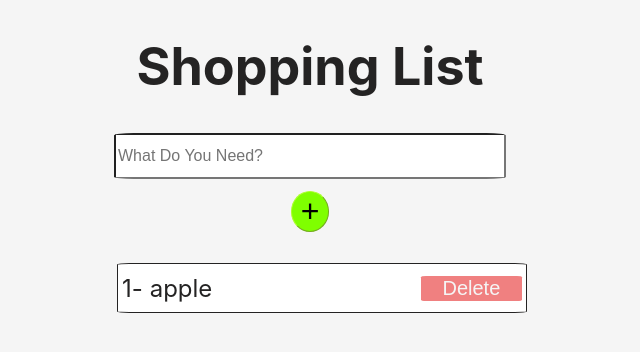
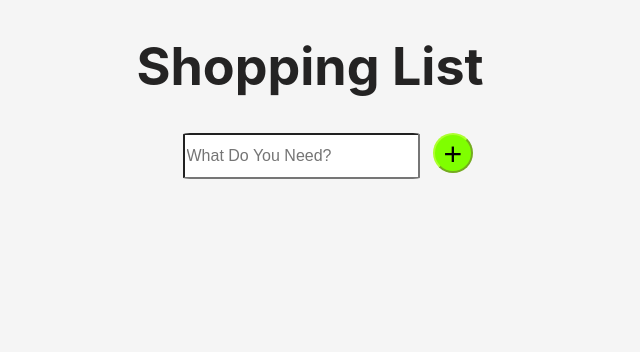
Before and after one commit to alpkoseoglu/shopping-list, a React (Create React App) app: page / in a window 1280 px wide. Shown: the top 352 px of the page, without its empty margins (330-970 px from the left). Built offline with nearby package versions, Linux system fonts and the light colour scheme.

Commit message:
Functionality and css fixed.

```diff
--- a/src/App.css
+++ b/src/App.css
@@ -16,10 +16,15 @@
   color: #09d3ac;
 }
 
+form {
+  display: flex;
+  flex-direction: row;
+}
+
 #input {
-  width: 30%;
+  width: 90%;
   height: 5vh;
-  border-radius: 5%;
+  border-radius: 3%;
   font-size: 16px;
 }
 
@@ -27,10 +32,12 @@
   font-size: xx-large;
   background-color: chartreuse;
   border-radius: 50%;
-  border-width: thin;
+  border-width: none;
   border-color: greenyellow;
-  margin: 1%;
-  width: 3%;
+  margin-left: 5%;
+  margin-right: -15%;
+  width: 40px;
+  height: 40px;
 }
 
 ul {
--- a/src/App.js
+++ b/src/App.js
@@ -5,12 +5,33 @@ class App extends React.Component {
   constructor() {
     super()
     this.state = {
-      items: JSON.parse(localStorage.getItem("items")) ? JSON.parse(localStorage.getItem("items")) : ["apple"],
+      value: "",
+      items: JSON.parse(localStorage.getItem("items")) || [],
     }
+    this.handleChange = this.handleChange.bind(this)
+    this.handleSubmit = this.handleSubmit.bind(this)
+
+    localStorage.setItem("items", JSON.stringify(this.state.items))
+  }
+
+  handleChange(event) {
+    this.setState({ value: event.target.value })
+  }
+
+  handleSubmit(event) {
+    event.preventDefault()
+    let val = this.state.value.trim()
+    if (val !== "") {
+      let item = JSON.parse(localStorage.getItem("items"))
+      item.push(val)
+      localStorage.setItem("items", JSON.stringify(item))
+    }
+    this.setState({ value: "", items: JSON.parse(localStorage.getItem("items")) })
   }
 
   add() {
     let title = this.refs.title.value
+    if (title.trim() !== "") {
       if (localStorage.getItem("items") == null) {
         let items = []
         items.push(title)
@@ -21,6 +42,7 @@ class App extends React.Component {
         items.push(title)
         localStorage.setItem("items", JSON.stringify(items))
         this.refs.title.value = ""
+      }
     }
     this.setState({
       items: JSON.parse(localStorage.getItem("items")),
@@ -41,8 +63,10 @@ class App extends React.Component {
     return (
       <div className="App App-header">
         <h1>Shopping List</h1>
-        <input id="input" type="text" placeholder="What Do You Need?" ref="title" />
-        <input id="add" type="button" value="+" onClick={this.add.bind(this)} />
+        <form onSubmit={this.handleSubmit}>
+          <input id="input" type="text" placeholder="What Do You Need?" ref="title" value={this.state.value} onChange={this.handleChange} />
+          <input id="add" type="submit" value="+" />
+        </form>
         <br />
         <br />
         <ul>
```
Lines whose indentation alone changed are shown as unchanged.
